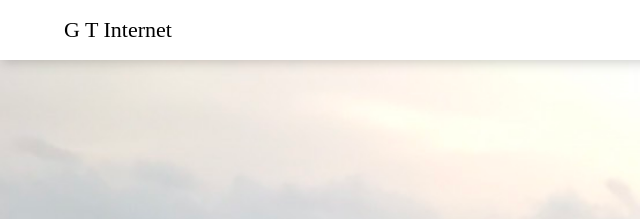
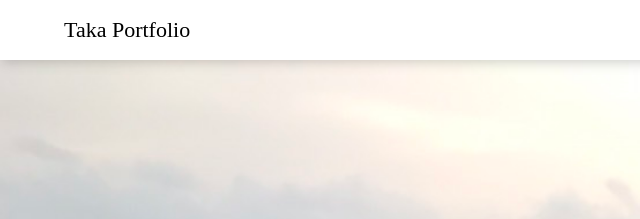
Before and after one commit to Takase0917/taka_portfolio, a plain HTML site: page index.html in a window 1280 px wide. Shown: the top 219 px of the page, 0-640 px from the left. Drawn offline with Linux system fonts and the light colour scheme.

Commit message:
changed titile

```diff
--- a/index.html
+++ b/index.html
@@ -9,7 +9,7 @@
 <body>
     <section>
         <nav>
-            <a href="#" class="logo">G T Internet</a>
+            <a href="#" class="logo">Taka Portfolio</a>
             <ul>
                 <li><a href="#" class="active">Home</a></li>
                 <li><a href="#">About</a></li>
```
